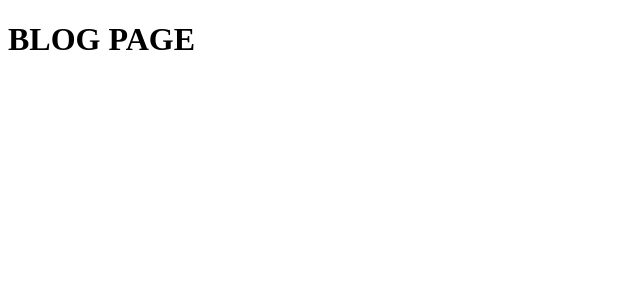
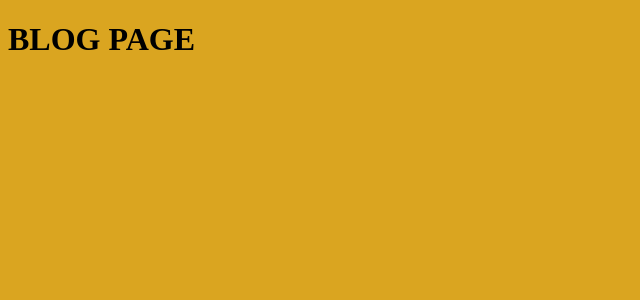
Before and after one commit to veyselkartalmis/next-js-crash-course-notes, a Next.js app: page /blog in a window 1280 px wide. Shown: the top 300 px of the page, without its empty margins (0-640 px from the left). Built offline with nearby package versions, Linux system fonts and the light colour scheme.

Commit message:
Global Styles

```diff
--- /dev/null
+++ b/pages/_app.js
@@ -0,0 +1,5 @@
+import "../public/styles/global.css";
+
+export default function App({ Component, pageProps }) {
+    return <Component {...pageProps} />
+}
--- a/pages/about.jsx
+++ b/pages/about.jsx
@@ -1,9 +1,8 @@
 import Head from "next/head";
-import Layout from "../.next/components/layout";
 
 export default function About() {
     return (
-        <Layout>
+        <>
             <Head>
                 <title>About Page</title>
             </Head>
@@ -12,6 +11,6 @@ export default function About() {
             <style jsx>{`
                 h1 {font-size: 20px; font-weight: 500; color: orangered;}
             `}</style>
-        </Layout>
+        </>
     )
 }
--- /dev/null
+++ b/public/styles/global.css
@@ -0,0 +1 @@
+body {background: goldenrod;}
```
Also changed, not shown: 1 other file (tests, documents, lock files or other folders).
